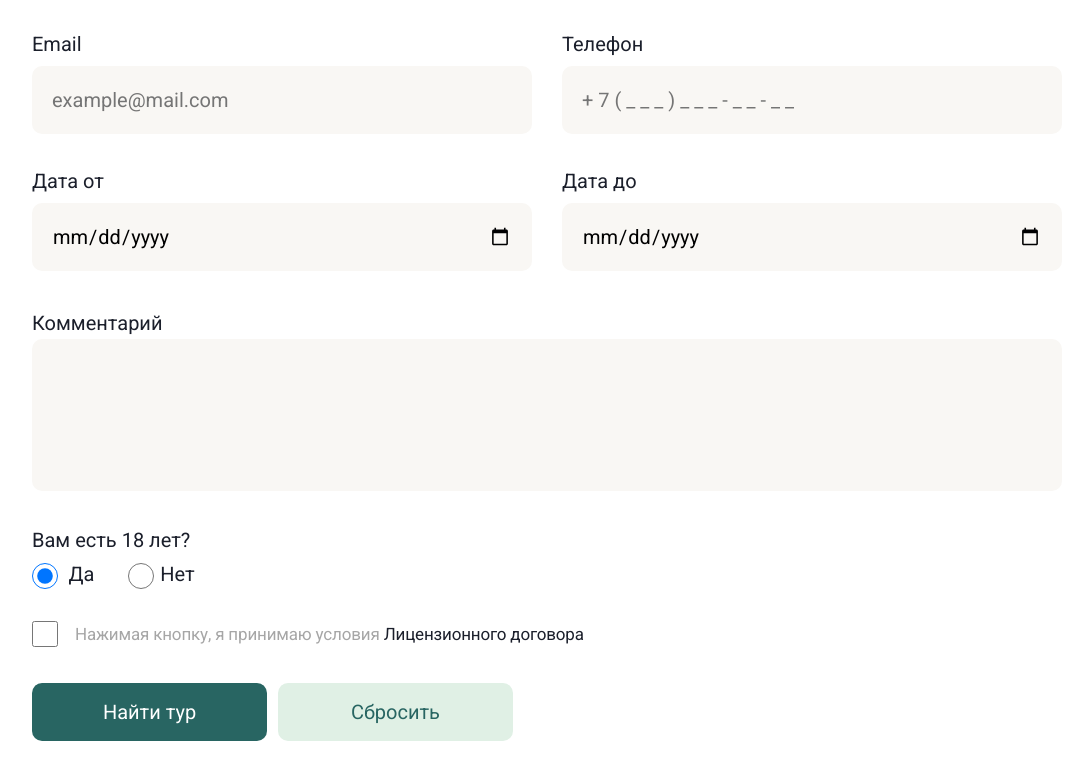
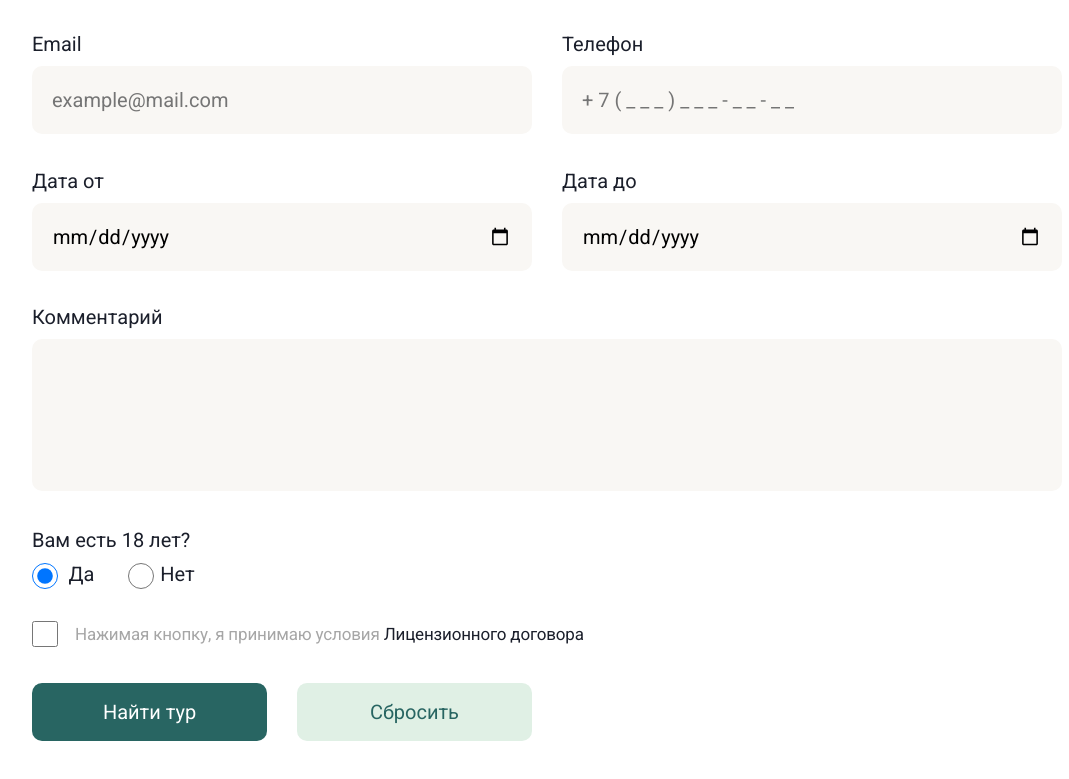
Before and after one commit to bekanoor/SNP-FE-internship-1, a plain HTML site: page index.html in a window 1280 px wide. Shown: the part 2872-3651 px from the top of the page, without its empty margins (101-1170 px from the left). Drawn offline with Linux system fonts and the light colour scheme.

Commit message:
update 3rd block

```diff
--- a/assets/style/style.scss
+++ b/assets/style/style.scss
@@ -507,9 +507,11 @@ $primary-gray: #A6A6A6;
         }
     }
     ._adaptive-comment {
-        position: relative;
-        top: 6px;
-        left: 0;
+        @media (max-width:360px) {
+            position: relative;
+            top: 6px;
+            left: 0;
+        }
     }
 }
 .main-subtitle-block {
@@ -538,7 +540,7 @@ $primary-gray: #A6A6A6;
         @media (max-width:1024px) {
             padding: 60px;
         }
-        @media (max-width:1024px) {
+        @media (max-width:360px) {
             padding: 20px;
         }
     }
@@ -675,7 +677,7 @@ $primary-gray: #A6A6A6;
         @media (max-width:1024px) {
             width: 798px;
         }
-        @media (max-width:1024px) {
+        @media (max-width:360px) {
             width: 278px;
             height: 132px;
         }
@@ -798,7 +800,11 @@ $primary-gray: #A6A6A6;
         @extend %button-form;
         background: #E0F0E5;
         color: #286562;
-        margin: 0 0 0 6px;
+        margin: 0 0 0 25px;
+
+        @media (max-width:360px) {
+            margin: 0 0 0 6px;
+        }
 
         &:hover {
             border: #286562 solid 2px;
```
Also changed, not shown: assets/style/style.css.
